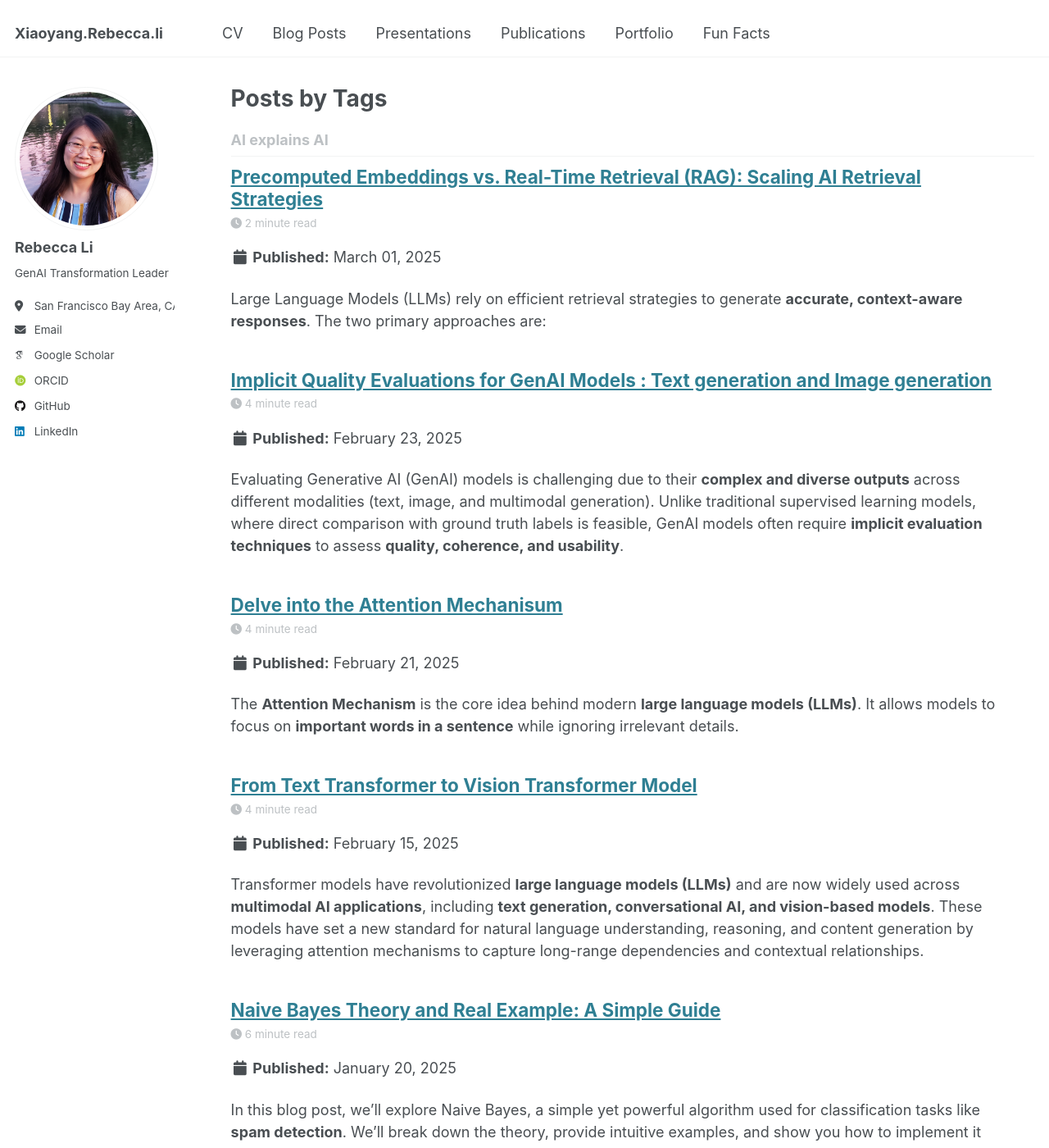
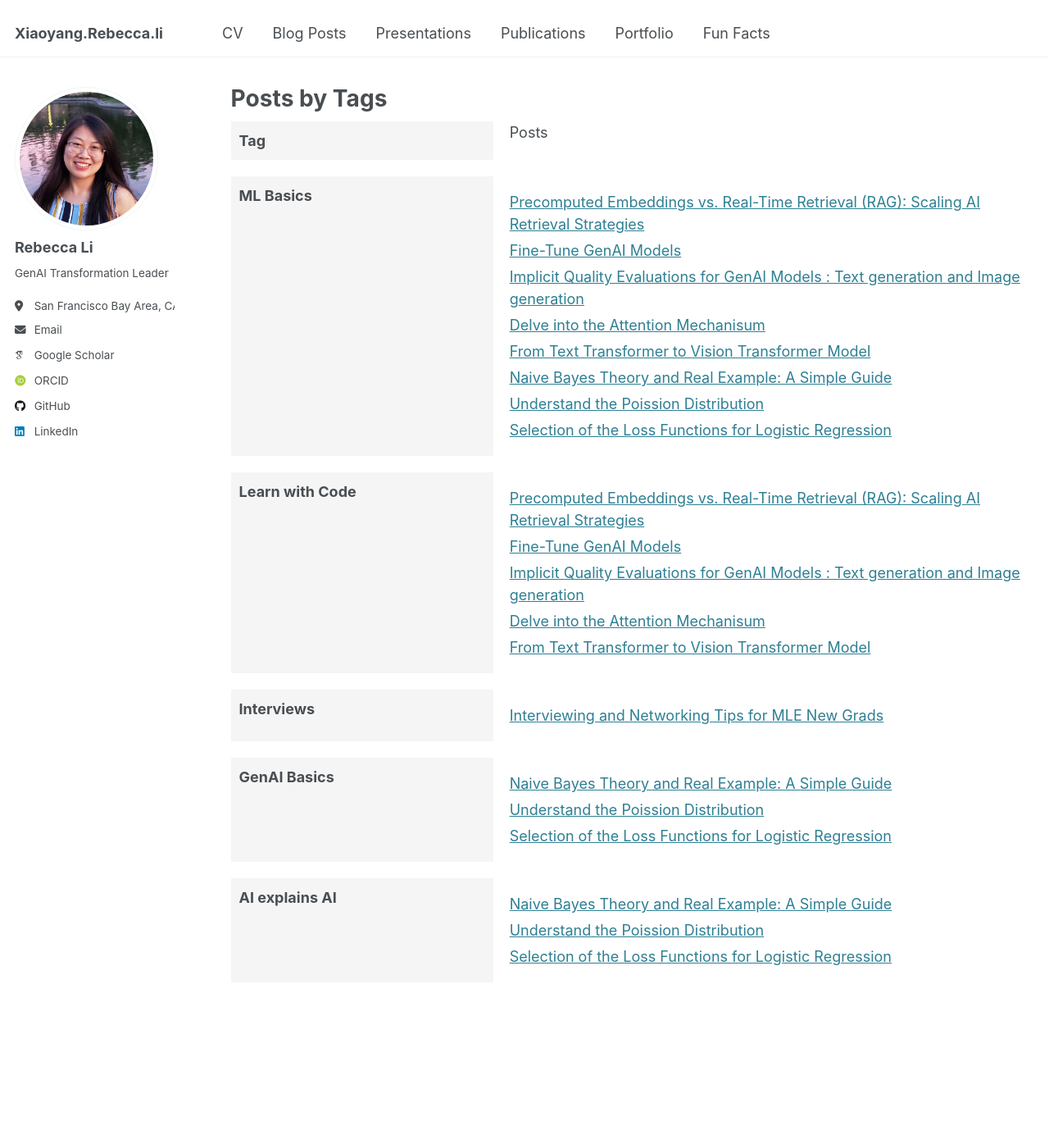
Before and after one commit to Xiaoyang-Rebecca/xiaoyang-rebecca.github.io, a Jekyll site: the page built from _pages/tag-archive.html, in a window 1280 px wide and 1400 px high. Shown: the whole window at 82% size. Built offline with Jekyll 4.4.1, drawn with Linux system fonts in a browser that asks for light colours; some web fonts are replaced; some of the changed text lies outside the part shown.

```diff
--- a/_pages/tag-archive.html
+++ b/_pages/tag-archive.html
@@ -10,10 +10,44 @@ author_profile: true
 
 {% assign sorted_tags = group_names | sort | reverse %}
 
-{% for tag in group_names %}
+<style>
+  .tag-container {
+    display: grid;
+    grid-template-columns: 1fr 2fr;
+    gap: 20px;
+    margin-bottom: 20px;
+  }
+  .tag-name {
+    font-weight: bold;
+    padding: 10px;
+    background-color: #f5f5f5;
+  }
+  .tag-playlist ul {
+    list-style: none;
+    padding: 0;
+  }
+  .tag-playlist li {
+    margin-bottom: 5px;
+  }
+</style>
+
+<div class="tag-container">
+  <div class="tag-name">Tag</div>
+  <div class="tag-playlist">Posts</div>
+</div>
+
+{% for tag in sorted_tags %}
   {% assign posts = group_items[forloop.index0] %}
-  <h2 id="{{ tag | slugify }}" class="archive__subtitle">{{ tag }}</h2>
-  {% for post in posts %}
-    {% include archive-single.html %}
-  {% endfor %}
+  <div class="tag-container">
+    <div class="tag-name">{{ tag }}</div>
+    <div class="tag-playlist">
+      <ul>
+        {% for post in posts %}
+          <li>
+            <a href="{{ post.url }}">{{ post.title }}</a>
+          </li>
+        {% endfor %}
+      </ul>
+    </div>
+  </div>
 {% endfor %}
--- a/_posts/-2025-02-25-blog-post-2.md
+++ b/_posts/2025-02-27-blog-post-2.md
@@ -1,9 +1,11 @@
 ---
 title: "Fine-Tune GenAI Models"
-date: 2025-02-25
+date: 2025-02-27
 permalink: /posts/2025/02/blog-post-2/
 tags:
-  - ML Basics
+  - GenAI Basics
+  - AI explains AI
+
 ---
 
 Fine-tuning **Generative AI (GenAI) models** can be categorized into two main approaches:
@@ -69,9 +71,9 @@ Parametric fine-tuning **updates model weights** to improve performance on speci
 
 Full fine-tuning is typically used when the original model domain and the target domain differ substantially, and there is sufficient labeled data for effective retraining. However, it comes with the risk of catastrophic forgetting, where the model loses previously learned general knowledge. In specialized fields like law or medicine, this can be beneficial, as the model needs to prioritize domain-specific expertise over general or noisier knowledge.
 
-	•	Updates all model parameters, allowing complete adaptation to a new domain.
-	•	High computational cost and storage requirements due to the large number of parameters being modified.
-	•	Best suited for domains with significant differences from the original training data, such as legal, medical, or scientific LLMs.
+- Updates all model parameters, allowing complete adaptation to a new domain.
+-	High computational cost and storage requirements due to the large number of parameters being modified.
+-	Best suited for domains with significant differences from the original training data, such as legal, medical, or scientific LLMs.
 
 ---
 
```
Also changed, not shown: other parts of _posts/2025-02-27-blog-post-2.md (+1 -1 lines), _posts/2025-01-20-blog-post-3.md (+2 -2 lines), _posts/2025-03-01-blog-post-3.md (+0 -2 lines).
